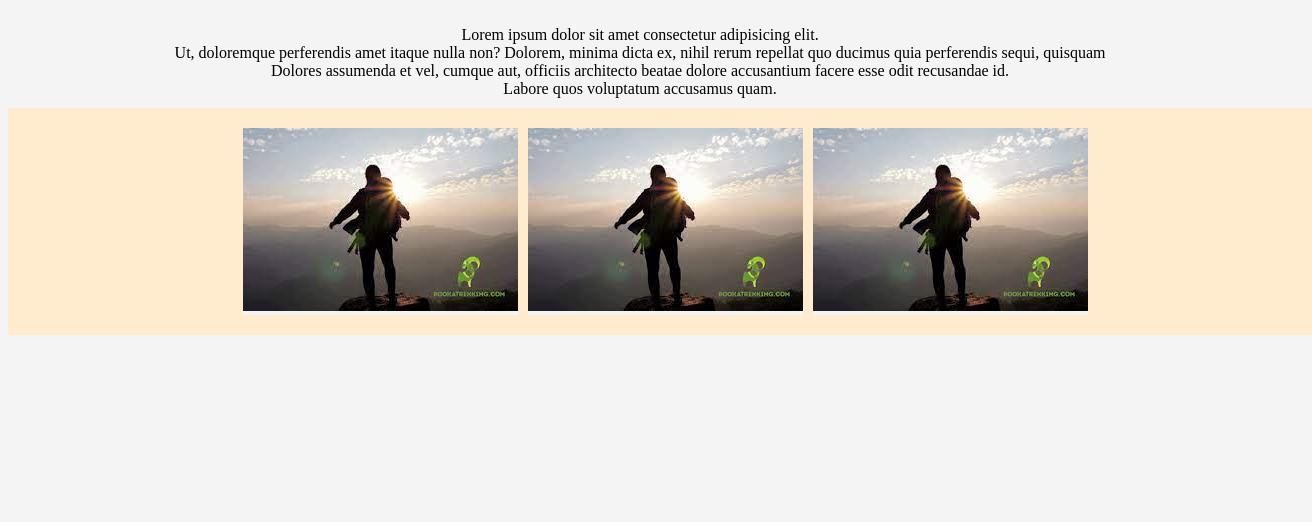
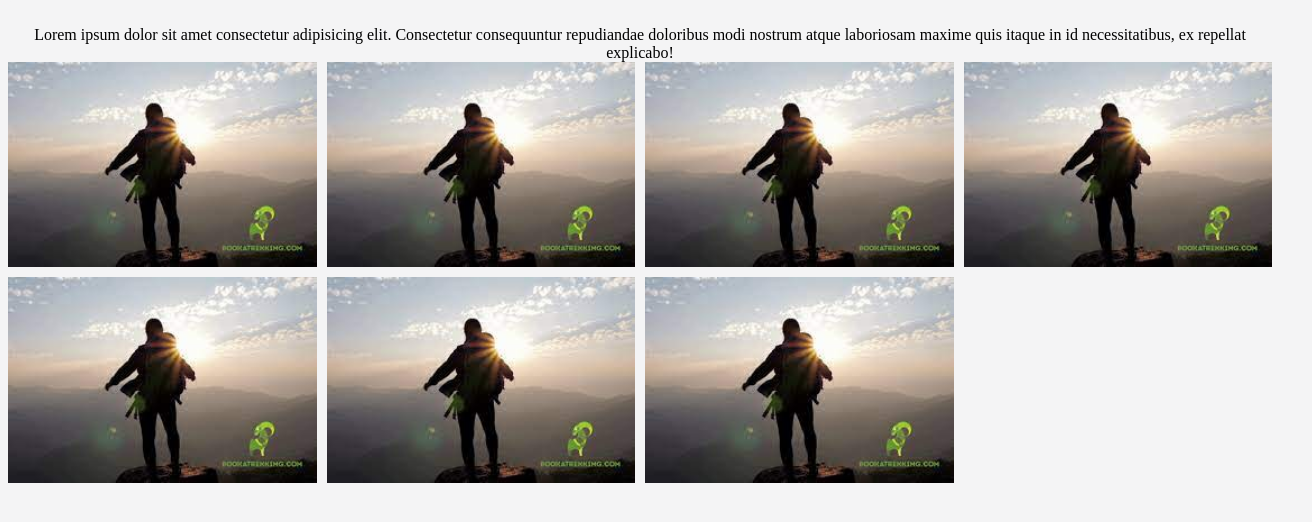
Before and after one commit to itMakai/stjosepyouthsinai, a plain HTML site: page gallery.html in a window 1280 px wide. Shown: the part 36-558 px from the top of the page, 1312 px wide, since content can reach past the window. Drawn offline with Linux system fonts and the light colour scheme.

Commit message:
imageupdate

```diff
--- a/gallery.css
+++ b/gallery.css
@@ -28,7 +28,8 @@
 }
 .photos{
 	margin-top: 10px;
-	display: flex;
+	display: grid;
+	grid-template-columns: repeat();
 	background-color: blanchedalmond;
 	justify-content: center;
 	padding: 20px;
@@ -38,3 +39,15 @@
 	margin-left: 10px;
 
 }
+
+.gallery {
+	display: grid;
+	grid-template-columns: repeat(auto-fill, minmax(250px, 1fr));
+	grid-gap: 10px;
+
+  }
+
+  .gallery img {
+	width: 100%;
+	height: auto;
+  }
--- a/gallery.html
+++ b/gallery.html
@@ -18,20 +18,21 @@
 	<br>
 	<br>
 	<div>
-		Lorem ipsum dolor sit amet consectetur adipisicing elit. <br>
-		Ut, doloremque perferendis amet itaque nulla non? Dolorem, minima dicta ex, nihil rerum repellat quo ducimus quia perferendis sequi, quisquam  <br> Dolores assumenda et vel, cumque aut, officiis architecto beatae dolore accusantium facere esse odit recusandae id.  <br> Labore quos voluptatum accusamus quam.
+		Lorem ipsum dolor sit amet consectetur adipisicing elit. Consectetur consequuntur repudiandae doloribus modi nostrum atque laboriosam maxime quis itaque in id necessitatibus, ex repellat explicabo!
 	</div>
-	<div class="photos">
-		<div id="image">
-			<img src="download.jpeg" alt="">
-		</div>
-		<div id="image">
-			<img src="download.jpeg" alt="">
-		</div>
-		<div id="image">
-			<img src="download.jpeg" alt="">
-		</div>
-	</div>
+
+
+
+	<div class="gallery">
+		<img src="download.jpeg" alt="Image 1">
+		<img src="download.jpeg" alt="Image 2">
+		<img src="download.jpeg" alt="Image 3">
+		<img src="download.jpeg" alt="Image 3">
+		<img src="download.jpeg" alt="Image 3">
+		<img src="download.jpeg" alt="Image 3">
+		<img src="download.jpeg" alt="Image 3">
+	  </div>
+
 
 	</center>
 </body>
```
